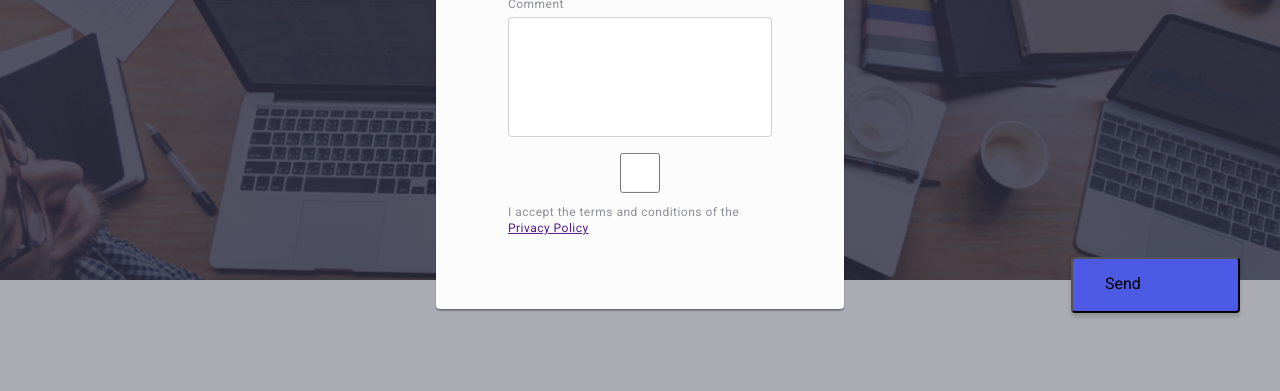
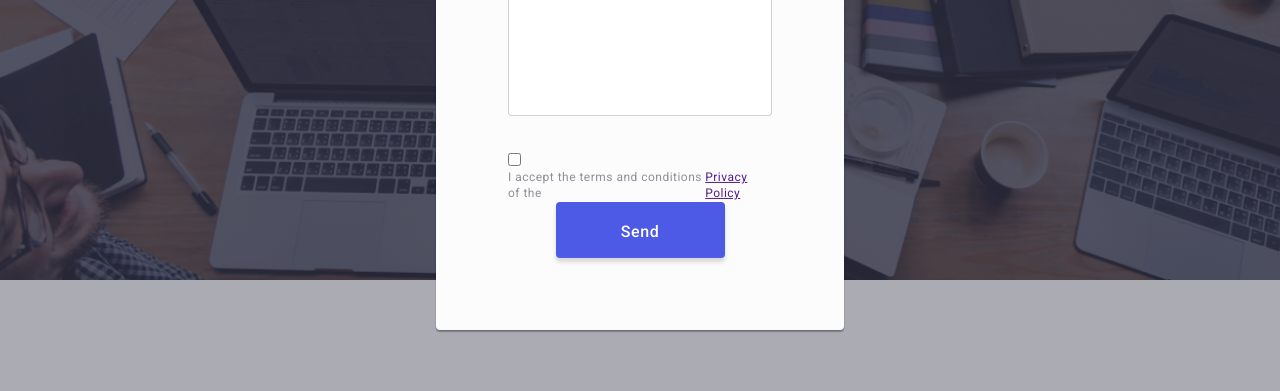
Before and after one commit to NataliiaKorotenko/goit-markup-hw-06, a plain HTML site: page index.html in a window 1280 px wide. Both pictures are taken after a click on the button "Order Service". Shown: the part 409-800 px from the top of the page. Drawn offline with nearby package versions, Linux system fonts and the light colour scheme.

Commit message:
початок чекбокса

```diff
--- a/css/styles.css
+++ b/css/styles.css
@@ -731,15 +731,6 @@ color: #2E2F42;
     fill: #4D5AE5;
 }
 
-.modal-form-check-deck {
-    font-family: 'Roboto';
-    font-size: 12px;
-    line-height: 1.33;
-    letter-spacing: 0.04em;
-    color: #8E8F99;
-
-}
-
 .modal-form-input-icon {
     position: absolute;
     top: 50%;
@@ -750,13 +741,13 @@ color: #2E2F42;
 }
 
 .modal-form-message {
-    resize: none;
     display: block;
     width: 100%;
     height: 120px;
     margin-bottom: 16px;
     padding-top: 8px;
     padding-left: 16px;
+    resize: none;
 
     font-family: 'Roboto';
     font-size: 12px;
@@ -774,20 +765,49 @@ color: #2E2F42;
     border: 1px solid #4D5AE5;
 }
 
+
+.modal-form-check-deck {
+    display: flex;
+    align-items: center;
+
+    font-family: 'Roboto';
+    font-size: 12px;
+    line-height: 1.33;
+    letter-spacing: 0.04em;
+    color: #8E8F99;
+
+}
+
+.checkbox::before {
+    display: block;
+    width: 12px;
+    height: 12px;
+    background: #FCFCFC;
+    border-radius: 4px;
+    content: "";
+    cursor: pointer;
+}
+
 .modal-form-submit {
-        display: flex;
-        flex-direction: row;
-        align-items: flex-start;
-        padding: 16px 32px;
-        gap: 10px;
+    display: block;
+    margin: 0 auto;
+    padding: 16px 32px;
 
-        position: absolute;
-        width: 169px;
-        height: 56px;
-        left: 635px;
-        top: 584px;
+    font-family: 'Roboto';
+    font-weight: 500;
+    font-size: 16px;
+    line-height: 1.5;
+    letter-spacing: 0.04em;
 
-        background: #4D5AE5;
-        box-shadow: 0px 4px 4px rgba(0, 0, 0, 0.15);
-        border-radius: 4px;
+    color: #FFFFFF;
+
+    min-width: 169px;
+    height: 56px;
+
+    background: #4D5AE5;
+    box-shadow: 0px 4px 4px rgba(0, 0, 0, 0.15);
+    border-radius: 4px;
+    border-color: transparent;
+    cursor: pointer;
+    transition: background var(--transition), box-shadow var(--transition);
     }
--- a/index.html
+++ b/index.html
@@ -363,7 +363,7 @@
                 </div>
             </li>
             <li>
-                <div></div>
+
             </li>
         </ul>
     </div>
@@ -417,11 +417,13 @@
     class="modal-form-message"
     placeholder="Text input">
     </textarea>
-    <input
-   id="user-policy" type="checkbox" name="user-policy" class="modal-form-input" />
+     </label>
+
+     <label class="checkbox">
+     <input
+    id="user-policy" type="checkbox" name="user-policy" class="modal-form-check" />
+    <label for="user-policy" class="modal-form-check-deck">I accept the terms and conditions of the &nbsp;<a href="">Privacy Policy</a>
     </label>
-    <imput class="modal-form-check"></imput>
-    <label for="user-policy" class="modal-form-check-deck">I accept the terms and conditions of the <a href="">Privacy Policy</a>
     </label>
      <button type="submit" class="modal-form-submit">Send</button>
  </form>
```
